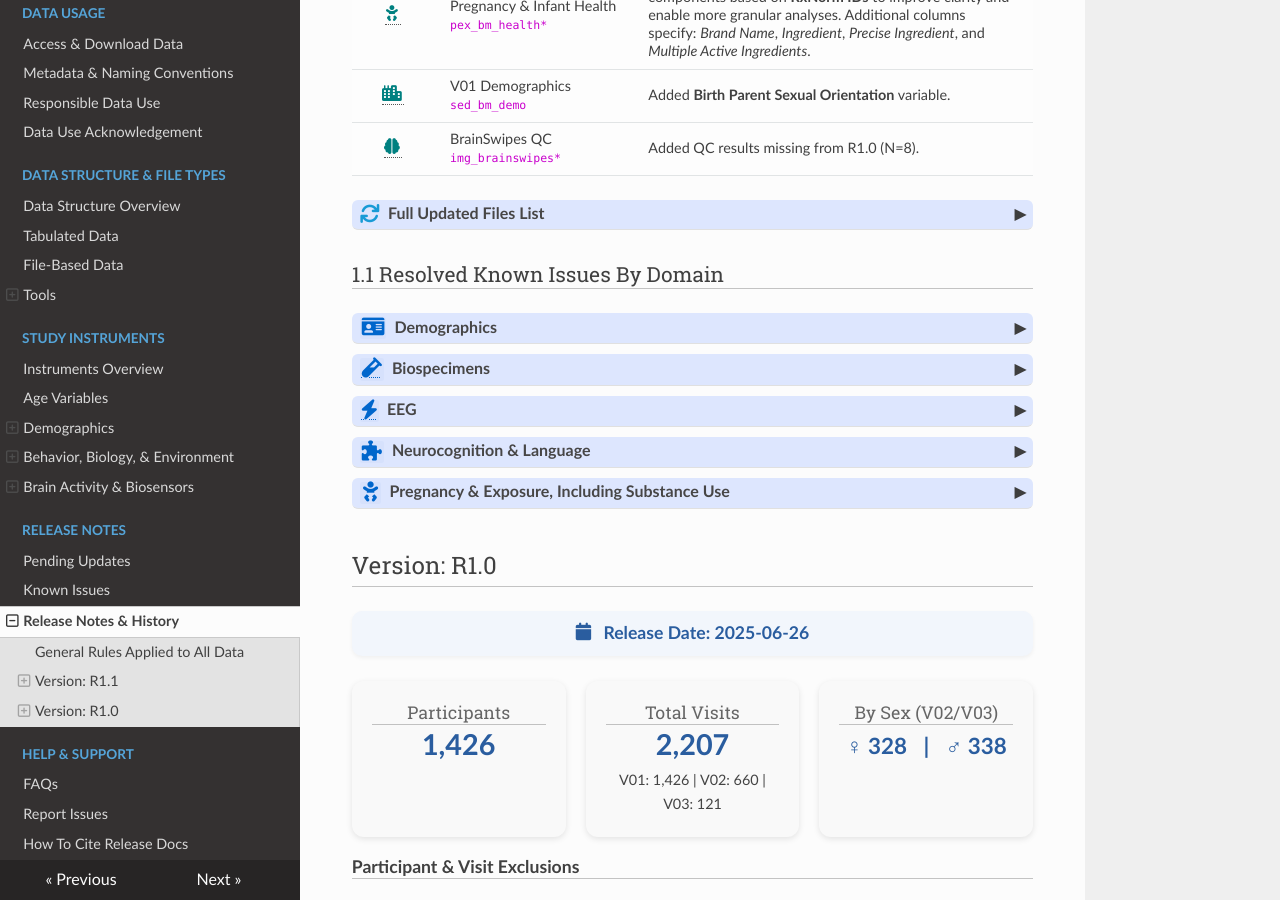
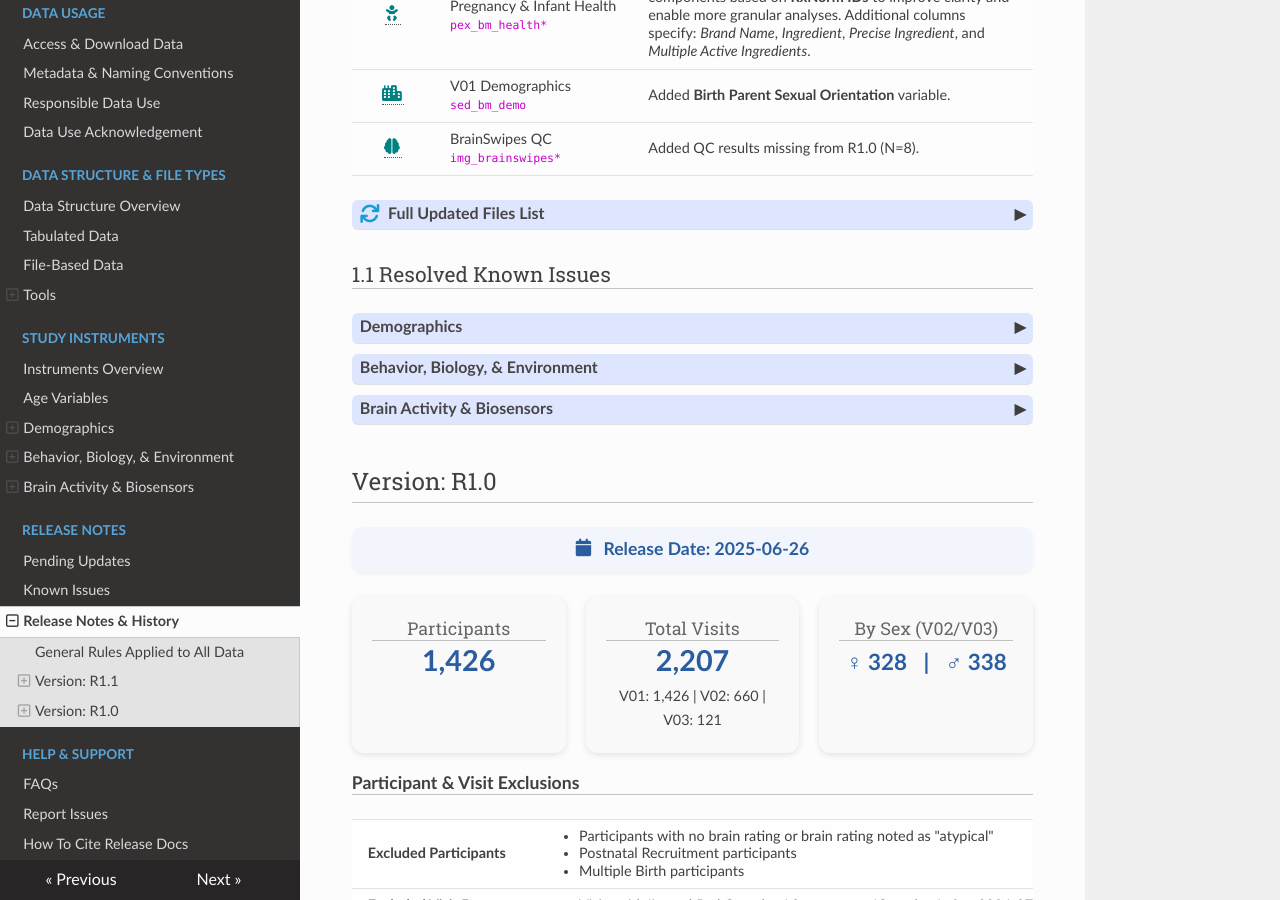
Before and after one commit to nbdc-datahub/hbcd-docs, an MkDocs documentation site: the page built from docs/changelog/releasenotes.md, in a window 1280 px wide and 900 px high, scrolled down 1030 px. Built offline with MkDocs 1.6.1, drawn with Linux system fonts in a browser that asks for light colours; nearby versions of some CDN libraries.

Commit message:
convert 1.1 resolved known issues into 3 separate dropdowns instead of separated by domain

```diff
--- a/docs/changelog/releasenotes.md
+++ b/docs/changelog/releasenotes.md
@@ -154,10 +154,9 @@
 </ul>
 </div>
 
-### 1.1 Resolved Known Issues By Domain
+### 1.1 Resolved Known Issues
 
 <div id="r1.1demo" class="table-banner" onclick="toggleCollapse(this)">
-  <span class="emoji"><a href="../../instruments/#demo" target="_blank"><i class="fas fa-id-card"></i></a></span>
   <span class="text-with-link">
   <span class="text">Demographics</span>
   <a class="anchor-link" href="#r1.1demo" title="Copy link">
@@ -167,92 +166,195 @@
   <span class="arrow">▸</span>
 </div>
 <div class="table-collapsible-content">
-<p style="font-size: 1.0em;"><strong>Basic Demographics (<code>sed_basic_demographics</code>)</strong></p>
-<table class="table-no-vertical-lines" style="width: 100%; border-collapse: collapse; table-layout: fixed;">
+<table class="compact-table-no-vertical-lines">
+<thead>
+  <tr>
+    <th>Table/Data</th>
+    <th>Resolved Known Issue</th>
+  </tr>
+</thead>
 <tbody>
-  <tr>
-    <td>
-      <strong>Income Not Displayed For All Participants</strong> (<code>income</code>)<br>
-    Missing income fields for subset of subjects now added.</td>
-  </tr>
-  <tr>
-    <td style="word-wrap: break-word; white-space: normal;">
-    <strong>Duplicate Options for 'Mother Race' Variable</strong> (<code>screen_mother_race</code>)<br>
-    Option #3, a duplicate of option #5 for 'Black African American,' now removed.</td>
-  </tr>
-  <tr>
-    <td style="word-wrap: break-word; white-space: normal;">
-    <strong>Gestational Age at Delivery and Mother’s Age at Delivery</strong> (<code>&lt;gestational|mother&gt;_age_delivery</code>)<br>
-    Data from deliveries that occurred after the R1.0 cutoff date of 2025-07-01 (and therefore did not undergo QC) now removed so that only eligible participants with V01 + V02 or V03 are retained.</td>
-  </tr>
-  <tr>
-    <td style="word-wrap: break-word; white-space: normal;">
-    <strong>Mother Ethnicity</strong> (<code>screen_mother_ethnicity</code>)<br>
-    Incorrectly documented as a 4-level variable in the data dictionary, with additional values of 0 and 1 that were not used. The data now only includes the valid levels: 2 (Hispanic) and 3 (Non-Hispanic).</td>
-  </tr>
-  <tr>
-    <td style="word-wrap: break-word; white-space: normal;">
-    <strong>Mother Race & Ethnicity</strong> (<code>rc_mother_ethnoracial_aou_race_ethnicity</code>)<br>
-    Addition of formerly missing response option, "None of these fully describe me/Other."</td>
-  </tr>
-</tbody>
-</table>
-<p style="font-size: 1.0em;"><strong>Visit Information (<code>par_visit_data</code>)</strong></p>
-<table class="table-no-vertical-lines" style="width: 100%; border-collapse: collapse; table-layout: fixed;">
-<tbody>
-  <tr>
-    <td style="word-wrap: break-word; white-space: normal;">
-      Addition of missing <strong>Substance Use flags</strong> (<i><a href="../../instruments/demo/visitinfo/#substance-use-flags">see details</a></i>) for alcohol, opioid, cannabis, and nicotine.</td>
-  </tr>
+<!-- Demo -->
+<tr>
+  <td rowspan="5">
+    <div class="icon-text-block">
+      <a href="../../instruments/#demo" target="_blank">
+        <i class="fas fa-id-card"></i>
+      </a>
+      <div class="text-block">
+        Basic Demographics<br>
+        <code>sed_basic_demographics</code>
+      </div>
+    </div>
+  </td>
+  <td>Added income fields (<code>income</code>) originally missing for subset of subjects.</td>
+</tr>
+<tr>
+  <td style="word-wrap: break-word; white-space: normal;">Removed Mother Race (<code>screen_mother_race</code>) variable option #3, a duplicate of option #5 for 'Black African American.'</td>
+</tr>
+<tr>
+  <td style="word-wrap: break-word; white-space: normal;">Removed Gestational/Mother’s Age at Delivery (<code>&lt;gestational|mother&gt;_age_delivery</code>) that occurred after the R1.0 cutoff date of 2025-07-01 (and therefore did not undergo QC).</td>
+</tr>
+<tr>
+  <td style="word-wrap: break-word; white-space: normal;">Removed invalid levels 0 & 1 from Mother Ethnicity (<code>screen_mother_ethnicity</code>). Valid levels remaining: 2 (Hispanic) and 3 (Non-Hispanic).</td>
+</tr>
+<tr>
+  <td style="word-wrap: break-word; white-space: normal;">Added response option ("None of these fully describe me/Other") for Mother Race & Ethnicity (<code>rc_mother_ethnoracial_aou_race_ethnicity</code>).</td>
+</tr>
+<tr>
+  <td>
+    <div class="icon-text-block">
+      <a href="../../instruments/#demo" target="_blank">
+        <i class="fas fa-id-card"></i>
+      </a>
+      <div class="text-block">
+        Visit Information<br>
+        <code>par_visit_data</code>
+      </div>
+    </div>
+  </td>
+  <td style="word-wrap: break-word; white-space: normal;">Added Substance Use flags (<i><a href="../../instruments/demo/visitinfo/#substance-use-flags">see details</a></i>) for alcohol, opioid, cannabis, and nicotine.</td>
+</tr>
 </tbody>
 </table>
 </div>
 
-<div id="r1.1biospec" class="table-banner" onclick="toggleCollapse(this)">
-  <span class="emoji"><a href="../../instruments/#biospec" target="_blank"><i class="fa fa-vial"></i></a></span>
+<div id="r1.1behbioenv" class="table-banner" onclick="toggleCollapse(this)">
   <span class="text-with-link">
-  <span class="text">Biospecimens</span>
-  <a class="anchor-link" href="#r1.1biospec" title="Copy link">
+  <span class="text">Behavior, Biology, & Environment</span>
+  <a class="anchor-link" href="#r1.1begbioenv" title="Copy link">
   <i class="fa-solid fa-link"></i>
   </a>
   </span>
   <span class="arrow">▸</span>
 </div>
 <div class="table-collapsible-content">
-<p style="font-size: 1.0em;"><strong>Nails & Urine (<code>bio_bm_biosample_&lt;nails|urine&gt;</code>)</strong></p>
-<table class="table-no-vertical-lines" style="width: 100%; border-collapse: collapse; table-layout: fixed;">
+<table class="compact-table-no-vertical-lines">
+<thead>
+  <tr>
+    <th>Table/Data</th>
+    <th>Resolved Known Issue</th>
+  </tr>
+</thead>
 <tbody>
-  <tr>
-  <td>Addition of formerly missing <strong>collection and analysis dates</strong> (<i>Collection/Received/Report</i>).</td>
-  </tr>
-</tbody>
-</table>
-<p style="font-size: 1.0em;"><strong>Urine (<code>bio_bm_biosample_urine</code>)</strong></p>
-<table class="table-no-vertical-lines" style="width: 100%; border-collapse: collapse; table-layout: fixed;">
-<tbody>
-  <tr>
-    <td style="word-wrap: break-word; white-space: normal;">
-      <strong>Corrected Specific Gravity Variable</strong><br>
-      Values for the 'Urine Specific Gravity' field (<code>bio_spg_u</code>) have been set to the correct floating point value for the appropriate thousandths format (were previously set to '1' and data type to 'integer'). The corrected variable can now be used for urinary concentration corrections.</td>
-  </tr>
-  <tr>
-    <td style="word-wrap: break-word; white-space: normal;">
-      <strong>Toxicology (Cotinine)</strong><br>
-      All negative values for urinary toxicology results field <code>bio_c_cot_u</code> are now set to ‘0’ (as negative values are not biologically plausible).</td>
-  </tr>
-  <tr>
-    <td style="word-wrap: break-word; white-space: normal;">
-      <strong>Corrected Negative Gestational Ages</strong><br>
-      The negative gestational ages for 2 participants in the Urine dataset have been corrected.</td>
-  </tr>
+<!-- Biospec -->
+<tr>
+  <td>
+    <div class="icon-text-block">
+      <a href="../../instruments/#biospec" target="_blank">
+        <i class="fas fa-vial"></i>
+      </a>
+      <div class="text-block">
+        Nails & Urine<br>
+        <code>bio_bm_biosample_*</code>
+      </div>
+    </div>
+  </td>
+  <td style="word-wrap: break-word; white-space: normal;">Added collection and analysis dates (<i>Collection/Received/Report</i>) to all tables.</td>
+</tr>
+<tr>
+  <td rowspan="3">
+    <div class="icon-text-block">
+      <a href="../../instruments/#biospec" target="_blank">
+        <i class="fas fa-vial"></i>
+      </a>
+      <div class="text-block">
+        Urine<br>
+        <code>bio_bm_biosample_urine</code>
+      </div>
+    </div>
+  </td>
+  <td style="word-wrap: break-word; white-space: normal;">Corrected 'Urine Specific Gravity' field (<code>bio_spg_u</code>) to floating point values for the appropriate thousandths format (previously set to '1' and data type to 'integer').</td>
+</tr>
+<tr>
+  <td style="word-wrap: break-word; white-space: normal;">Set all negative values for Urinary Toxicology (Cotinine) results (<code>bio_c_cot_u</code>) to ‘0’ (negative values are not biologically plausible).</td>
+</tr>
+<tr>
+  <td>Corrected negative gestational ages for 2 participants in the Urine dataset.</td>
+</tr>
+<!-- Neurocog -->
+<tr>
+  <td>
+    <div class="icon-text-block">
+      <a href="../../instruments/#neurocog" target="_blank">
+        <i class="fa-solid fa-puzzle-piece"></i>
+      </a>
+      <div class="text-block">
+        SPM-2<br>
+        <code>ncl_cg_spm2__inf</code>
+      </div>
+    </div>
+  </td>
+  <td>Added verified t-scores (originally excluded due to errors in conversion from raw scores).</td>
+</tr>
+<!-- PEX -->
+<tr>
+  <td>
+    <div class="icon-text-block">
+      <a href="../../instruments/#pex" target="_blank">
+        <i class="fa-solid fa-baby"></i>
+      </a>
+      <div class="text-block">
+        Health V2 - Infancy<br>
+        <code>pex_bm_healthv2_inf</code>
+      </div>
+    </div>
+  </td>
+  <td>Removed erroneously included descriptive fields <code>001__00</code> - <code>005__00</code>.</td>
+</tr>
+<tr>
+  <td>
+    <div class="icon-text-block">
+      <a href="../../instruments/#pex" target="_blank">
+        <i class="fa-solid fa-baby"></i>
+      </a>
+      <div class="text-block">
+        APA 1/2<br>
+        <code>pex_bm_apa</code>
+      </div>
+    </div>
+  </td>
+  <td>Added summary scores and corresponding T-scores, where appropriate, for Level 2 domains.</td>
+</tr>
+<tr>
+  <td>
+    <div class="icon-text-block">
+      <a href="../../instruments/#pex" target="_blank">
+        <i class="fa-solid fa-baby"></i>
+      </a>
+      <div class="text-block">
+        EPDS<br>
+        <code>pex_bm_epds</code>
+      </div>
+    </div>
+  </td>
+  <td style="word-wrap: break-word; white-space: normal;">Removed duplicate data for each item (e.g., <code>epds_001</code> and <code>epds_001_01</code>).</td>
+</tr>
+
+<tr>
+  <td rowspan="2">
+    <div class="icon-text-block">
+      <a href="../../instruments/#pex" target="_blank">
+        <i class="fa-solid fa-baby"></i>
+      </a>
+      <div class="text-block">
+        TLFB<br>
+        <code>pex_ch_tlfb</code>
+      </div>
+    </div>
+  </td>
+  <td style="word-wrap: break-word; white-space: normal;">Corrected logic for TLFB substance use flags. Previously, only the alcohol use flag applied the intended criteria (use during or after pregnancy across V01–V02).</td>
+</tr>
+<tr>
+  <td style="word-wrap: break-word; white-space: normal;">Removed age variable fields (<i>gestational_age</i>, <i>adjusted_age</i>, and <i>candidate_age</i>) due to incorrect values.</td>
+</tr>
 </tbody>
 </table>
 </div>
 
 <div id="r1.1eeg" class="table-banner" onclick="toggleCollapse(this)">
-  <span class="emoji"><a href="../../instruments/#eeg" target="_blank"><i class="fa fa-bolt"></i></a></span>
   <span class="text-with-link">
-  <span class="text">EEG</span>
+  <span class="text">Brain Activity & Biosensors</span>
   <a class="anchor-link" href="#r1.1eeg" title="Copy link">
   <i class="fa-solid fa-link"></i>
   </a>
@@ -260,79 +362,28 @@
   <span class="arrow">▸</span>
 </div>
 <div class="table-collapsible-content">
-<table class="table-no-vertical-lines" style="width: 100%; border-collapse: collapse; table-layout: fixed;">
+<table class="compact-table-no-vertical-lines">
+<thead>
+  <tr>
+    <th>Table/Data</th>
+    <th>Resolved Known Issue</th>
+  </tr>
+</thead>
 <tbody>
-  <tr>
-    <td style="word-wrap: break-word; white-space: normal;">
-    The <strong>HBCD-MADE</strong> resting-state derivative files (<code>processed_data/*_task-RS_powerSummaryStats.csv</code>) have been removed due to errors caused by a previous pipeline bug. These files should not be used for analysis. Users can regenerate the corresponding summary statistics using the scripts provided in  <a href="https://hbcd-eeg-utilities.readthedocs.io/en/stable/">HBCD EEG Utilities</a>.
-    </td>
-  </tr>
-</tbody>
-</table>
-</div>
-
-<div id="r1.1ngl" class="table-banner" onclick="toggleCollapse(this)">
-  <span class="emoji"><a href="../../instruments/#neurocog" target="_blank"><i class="fa-solid fa-puzzle-piece"></i></a></span>
-  <span class="text-with-link">
-  <span class="text">Neurocognition & Language</span>
-  <a class="anchor-link" href="#r1.1ngl" title="Copy link">
-  <i class="fa-solid fa-link"></i>
-  </a>
-  </span>
-  <span class="arrow">▸</span>
-</div>
-<div class="table-collapsible-content">
-<table class="table-no-vertical-lines" style="width: 100%; border-collapse: collapse; table-layout: fixed;">
-<tbody>
-  <tr>
-    <td style="word-wrap: break-word; white-space: normal;">
-      The <strong>SPM-2 (<code>ncl_cg_spm2__inf</code>)</strong> now includes <strong>verified t-scores</strong>, originally excluded due to errors in conversion from raw scores.</td>
-  </tr>
-</tbody>
-</table>
-</div>
-
-<div id="r1.1pex" class="table-banner" onclick="toggleCollapse(this)">
-  <span class="emoji"><a href="../../instruments/#pex" target="_blank"><i class="fa-solid fa-baby"></i></a></span>
-  <span class="text-with-link">
-  <span class="text">Pregnancy & Exposure, Including Substance Use</span>
-  <a class="anchor-link" href="#r1.1pex" title="Copy link">
-  <i class="fa-solid fa-link"></i>
-  </a>
-  </span>
-  <span class="arrow">▸</span>
-</div>
-<div class="table-collapsible-content">
-<table class="table-no-vertical-lines" style="width: 100%; border-collapse: collapse; table-layout: fixed;">
-<tbody>
-  <tr>
-    <td style="word-wrap: break-word; white-space: normal;">
-      <strong>Health V2- Infancy</strong> (<code>pex_bm_healthv2_inf</code>)<br>
-      Erroneously included descriptive fields <code>001__00</code> - <code>005__00</code> now removed.</td>
-  </tr>
-  <tr>
-    <td style="word-wrap: break-word; white-space: normal;">
-      <strong>APA 1/2 (<code>pex_bm_apa</code>)</strong><br>
-      Summary scores and corresponding T-scores are now provided, where appropriate, for Level 2 domains.
-    </td>
-  </tr>
-  <tr>
-    <td style="word-wrap: break-word; white-space: normal;">
-      <strong>EPDS (<code>pex_bm_epds</code>)</strong><br>
-      Duplicate data for each item (e.g., <code>epds_001</code> and <code>epds_001_01</code>) now removed.</td>
-  </tr>
-  <tr>
-    <td style="word-wrap: break-word; white-space: normal;">
-      <strong>TLFB (<code>pex_ch_tlfb</code>)</strong><br>
-      <strong>#1 Corrected logic for TLFB substance use flags</strong><br>
-      Previously, only the alcohol use flag applied the intended criteria (use during or after pregnancy across V01–V02). All substance use flags now follow this logic.
-      </td>
-  </tr>
-  <tr>
-    <td style="word-wrap: break-word; white-space: normal;">
-      <strong>#2 Age Variables Removed</strong><br>
-      TLFB age variable fields (<i>gestational_age</i>, <i>adjusted_age</i>, and <i>candidate_age</i>) are now removed due to incorrect values.</td>
-  </tr>
+<!-- EEG -->
+<tr>
+  <td>
+    <div class="icon-text-block">
+      <a href="../../instruments/#eeg" target="_blank">
+        <i class="fa fa-bolt"></i>
+      </a>
+      <div class="text-block">
+        HBCD-MADE Derivatives
+      </div>
+    </div>
+  </td>
+  <td style="word-wrap: break-word; white-space: normal;">Removed erroneous resting-state summary files (<code>*_task-RS_powerSummaryStats.csv</code>) due to a pipeline bug. Users can generate these summary statistics with <a href="https://hbcd-eeg-utilities.readthedocs.io/en/stable/">HBCD EEG Utilities</a>.</td>
+</tr>
 </tbody>
 </table>
 </div>
```
Also changed, not shown: docs/changelog/temp.md (deleted, +0 -191 lines).
